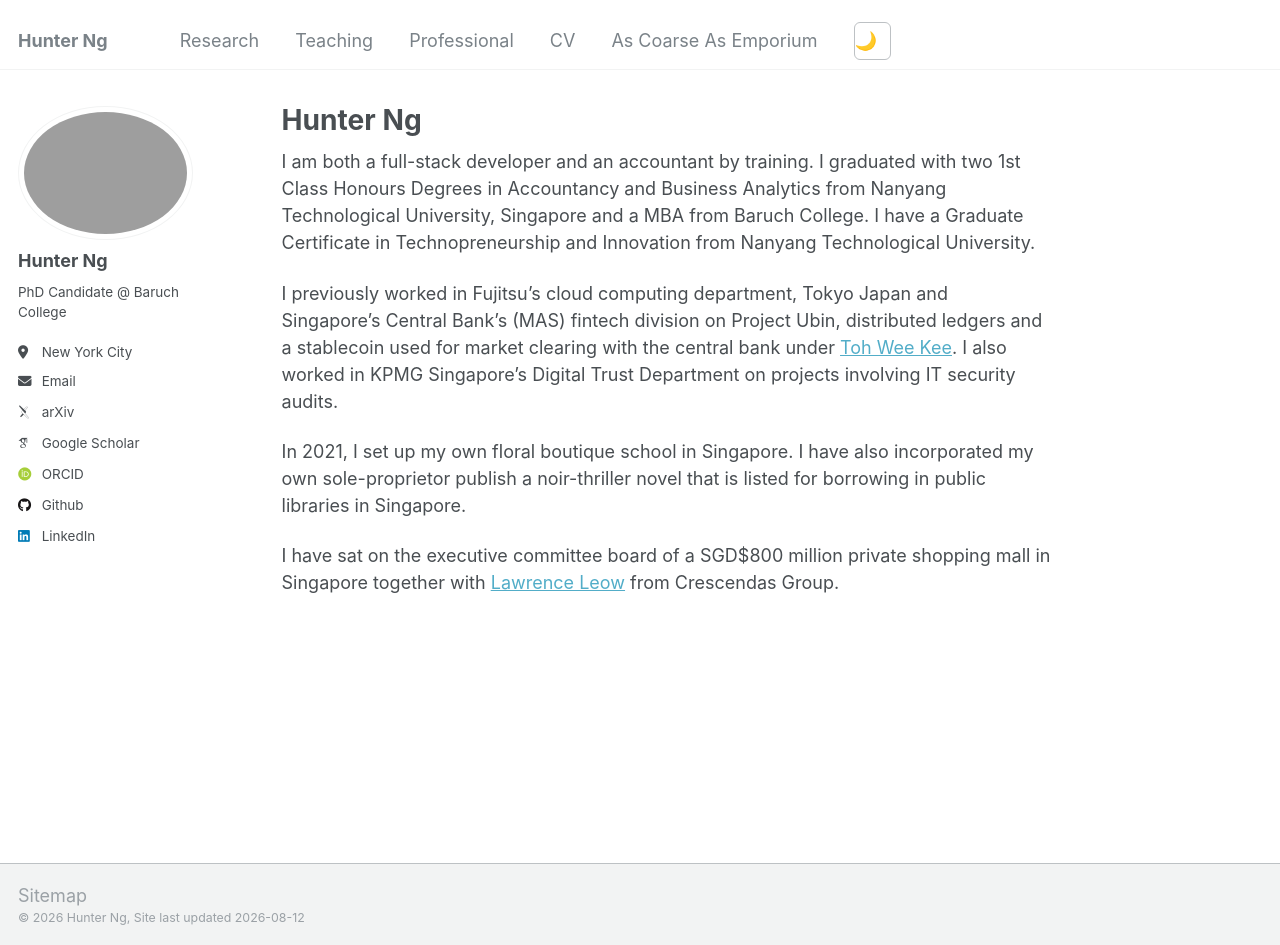
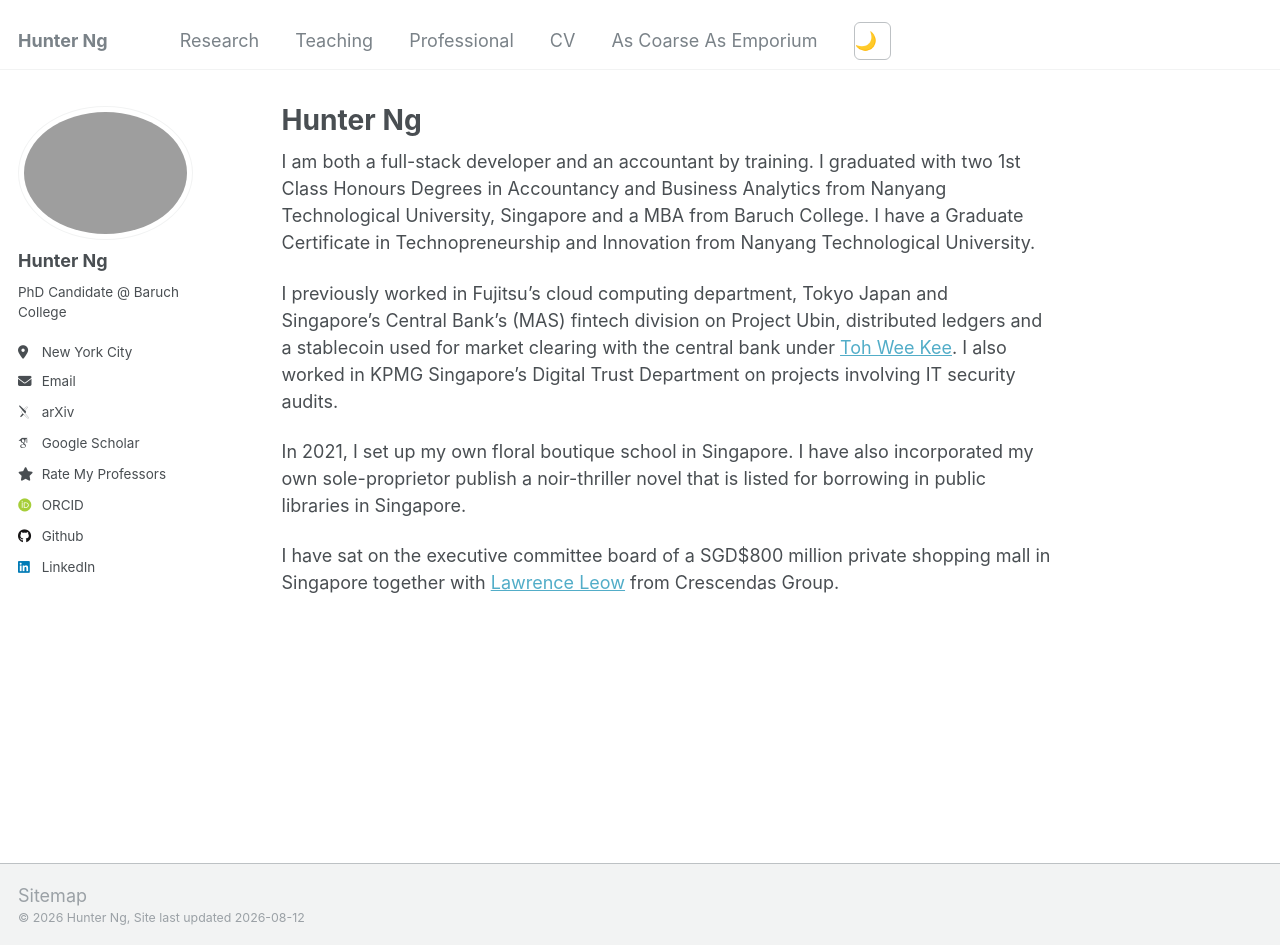
Before and after one commit to hunternbh/hunterng, a Jekyll site: the page built from _pages/about.md, in a window 1280 px wide and 945 px high. Built offline with Jekyll 4.4.1, drawn with Linux system fonts in a browser that asks for light colours; some web fonts are replaced.

Commit message:
Add Rate My Professors sidebar link

```diff
--- a/_config.yml
+++ b/_config.yml
@@ -33,6 +33,7 @@
   # Academic websites
   arxiv            : "https://arxiv.org/a/ng_h_1.html"
   googlescholar    : "https://scholar.google.com/citations?user=EtIbnu4AAAAJ&hl=en"
+  ratemyprofessors : "https://www.ratemyprofessors.com/professor/3021855"
   impactstory      : # URL
   orcid            : "http://orcid.org/0009-0009-5475-7328"
   semantic         : # URL
--- a/_includes/author-profile.html
+++ b/_includes/author-profile.html
@@ -43,6 +43,9 @@
       {% endif %}
       {% if author.googlescholar %}
         <li><a href="{{ author.googlescholar }}"><i class="ai ai-google-scholar icon-pad-right"></i>Google Scholar</a></li>
+      {% endif %}
+      {% if author.ratemyprofessors %}
+        <li><a href="{{ author.ratemyprofessors }}"><i class="fas fa-fw fa-star icon-pad-right" aria-hidden="true"></i>Rate My Professors</a></li>
       {% endif %}
       {% if author.semantic %}
         <li><a href="{{ author.semantic }}"><i class="ai ai-semantic-scholar ai-fw icon-pad-right"></i>Semantic Scholar</a></li>
```
